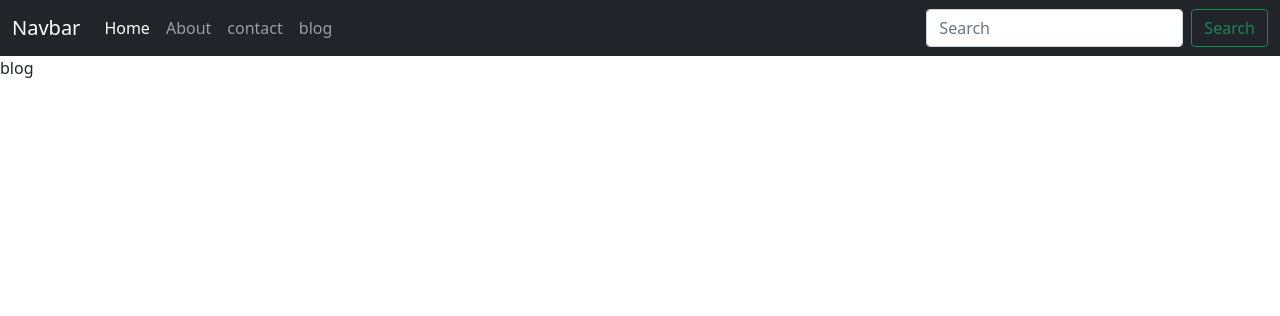
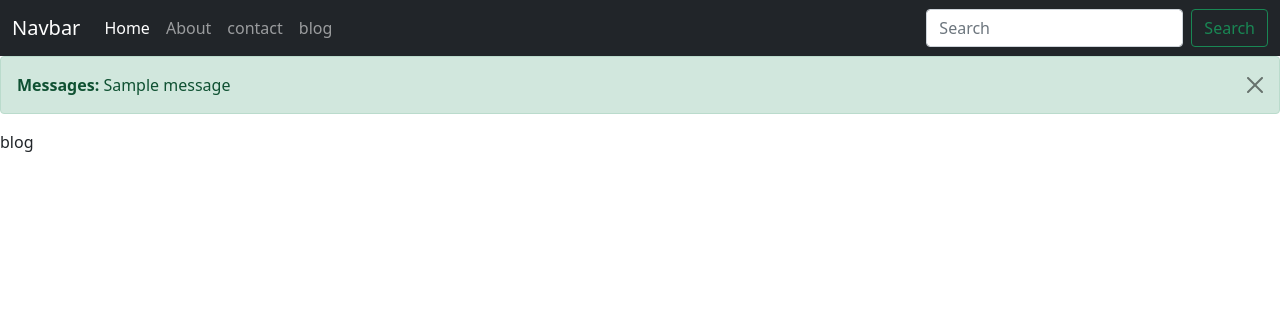
Before and after one commit to DevHimanshu63/DjangoBlog, a Django app: page /blog/ in a window 1280 px wide. Shown: the top 316 px of the page. Run offline with Django 3.2, Linux system fonts and the light colour scheme; one stand-in notice (Sample message) is shown.

Commit message:
In base.html, messages display & views.py post request handle & setting.py messages tag change

```diff
--- a/templates/base.html
+++ b/templates/base.html
@@ -41,9 +41,17 @@
         </div>
       </nav>
 
-      {% block body %}
+
+      {% for message in messages %}
+      <div class="alert alert-{{message.tags }} alert-dismissible fade show" role="alert">
+        <strong>Messages:</strong> {{ message}}
+        <button type="button" class="btn-close" data-bs-dismiss="alert" aria-label="Close"></button>
+      </div>
+      {% endfor %}
 
 
+
+      {% block body %}
       {% endblock body %}
     <!-- Optional JavaScript; choose one of the two! -->
 
```
Also changed, not shown: Home/views.py (+7 -3 lines), proplayer/settings.py (+7 -0 lines).
